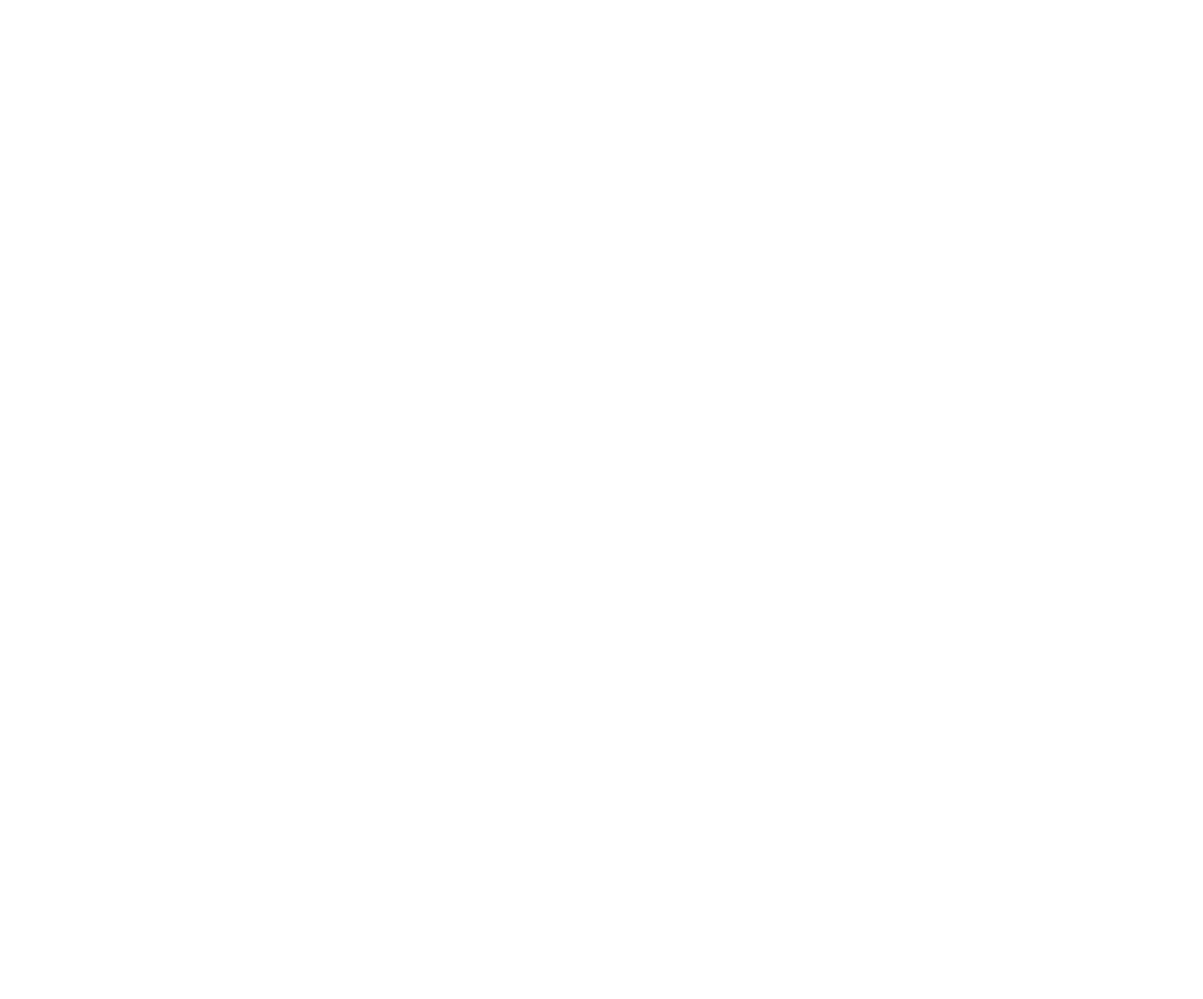
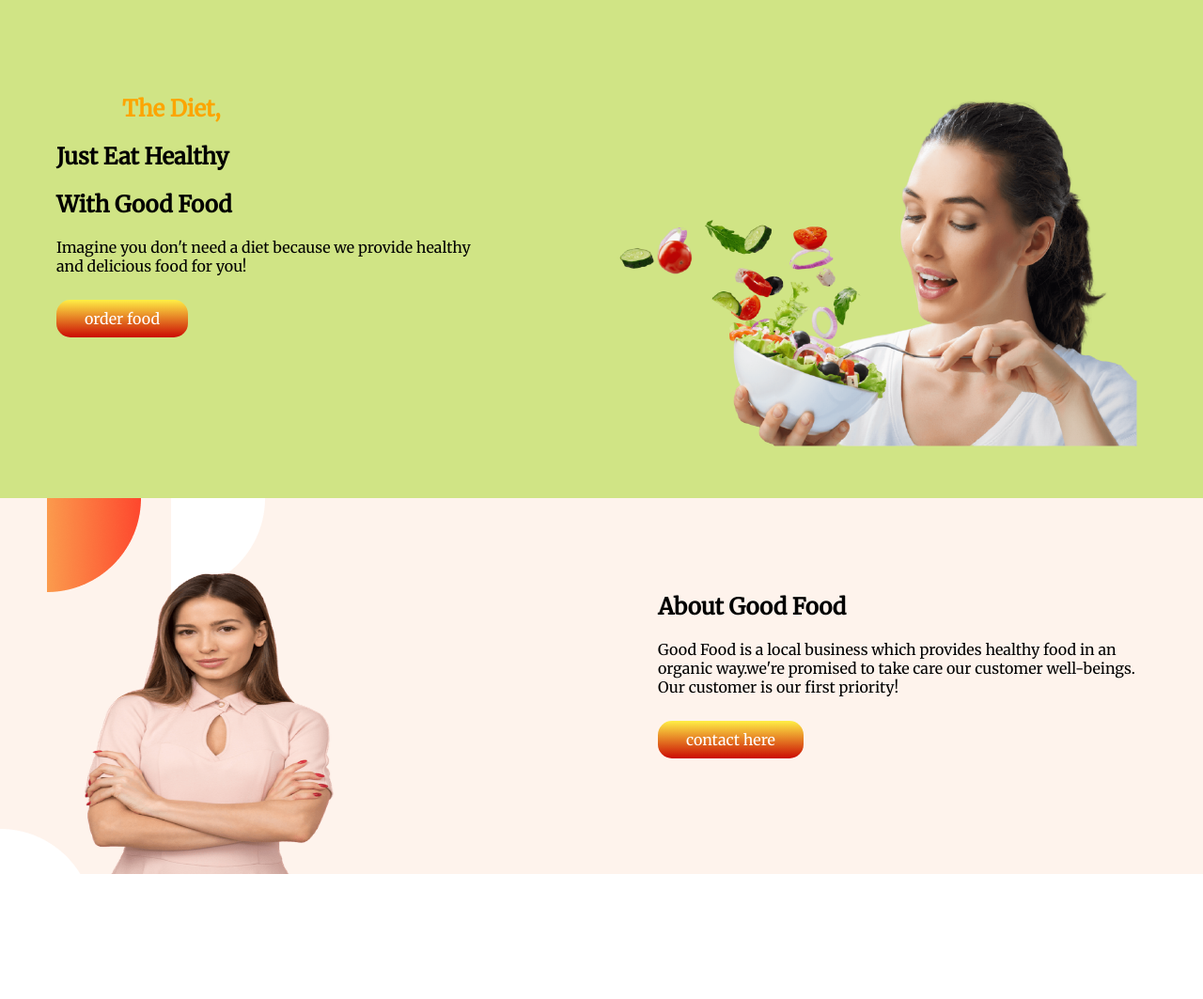
Before and after one commit to Faria-88fc/assignment-1, a plain HTML site: page index.html in a window 1280 px wide. Shown: the whole page at 94% size. Before the commit the page ends 800 px from the top, so only its background shows below. Drawn offline with Linux system fonts and the light colour scheme.

Commit message:
second commit

```diff
--- a/index.html
+++ b/index.html
@@ -4,10 +4,44 @@
     <meta charset="UTF-8">
     <meta http-equiv="X-UA-Compatible" content="IE=edge">
     <meta name="viewport" content="width=device-width, initial-scale=1.0">
-    <title>assignment-1</title>
+    <title>good food</title><link rel="preconnect" href="https://fonts.googleapis.com">
+    <link rel="preconnect" href="https://fonts.gstatic.com" crossorigin>
+    <link href="https://fonts.googleapis.com/css2?family=Merriweather&display=swap" rel="stylesheet">
+
     <link rel="stylesheet" href="style.css">
 </head>
 <body>
 
+    <section id="bg-color"> <!---first section starts here-->
+        <div>
+            <h1><span id="color">The Diet,</span> </h1>
+            <h1>Just Eat Healthy</h1>
+            <h1>With Good Food</h1>
+            <p>Imagine you don't need a diet because we provide healthy and delicious food for you! </p><br>
+            <a class="button" href="#" target="blank"> order food</a>
+        </div>
+        <div class="topsec-left">
+            <img src="photo1.png" alt="image">
+
+        </div>
+    </section>
+
+    <section id="second-sec"> <!--second section starts here-->
+        <div>
+            <img id="second-img" src="Person Image.png" height="320px" width="50%">
+        </div>
+        <div>
+            <h2>About Good Food</h2>
+            <p>Good Food is a local business which provides healthy food in an organic way.we're promised to take care our customer well-beings. Our customer is our first priority! </p><br>
+            <a class="button" href="#">contact here</a>
+        </div>
+    </section>
+
+    <section><!--third section starts here-->
+        <div></div>
+        <div></div>
+        <div></div>
+    </section>
+
 </body>
 </html>
--- a/style.css
+++ b/style.css
@@ -0,0 +1,47 @@
+body{
+    margin: auto;
+    font-family: 'Merriweather', serif;
+
+}
+section{
+    display: flex;
+
+}
+#bg-color{
+    background-color: #D0E485;
+}
+div{
+    margin-right: 50px;
+    height: 450px;
+    width: 50%;
+    padding-top:80px ;
+    padding-left:60px;
+
+}
+h1{
+    font-weight: 800px;
+}
+
+#color{
+    color:#FCA502;
+    padding-left: 70px;
+}
+
+a{
+    text-decoration: none;
+}
+.button{
+    color: white;
+    background-image:linear-gradient(#FFEF45, #CB0A03) ;
+    padding: 10px 30px;
+    border-radius: 15px;
+    font-weight: 700px;
+}
+#second-sec{
+    background-image: url(photo2.png);
+    height: 400px;
+}
+
+#second-img{
+    padding-left: 30px;
+}
```
Also changed, not shown: Person Image.png (added), Project Cover1.jpg (added), Project Cover5.png (added), photo1.png (added), photo2.png (added), 1 other file.
